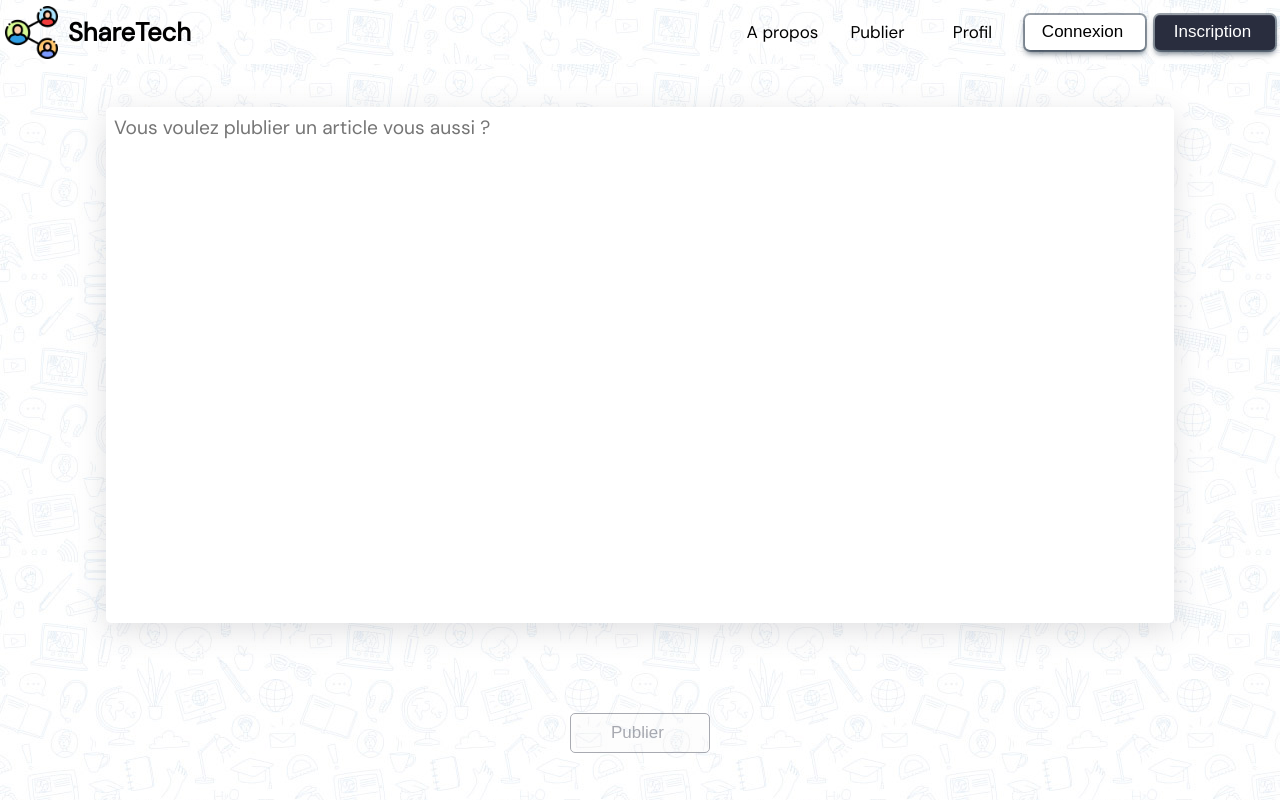
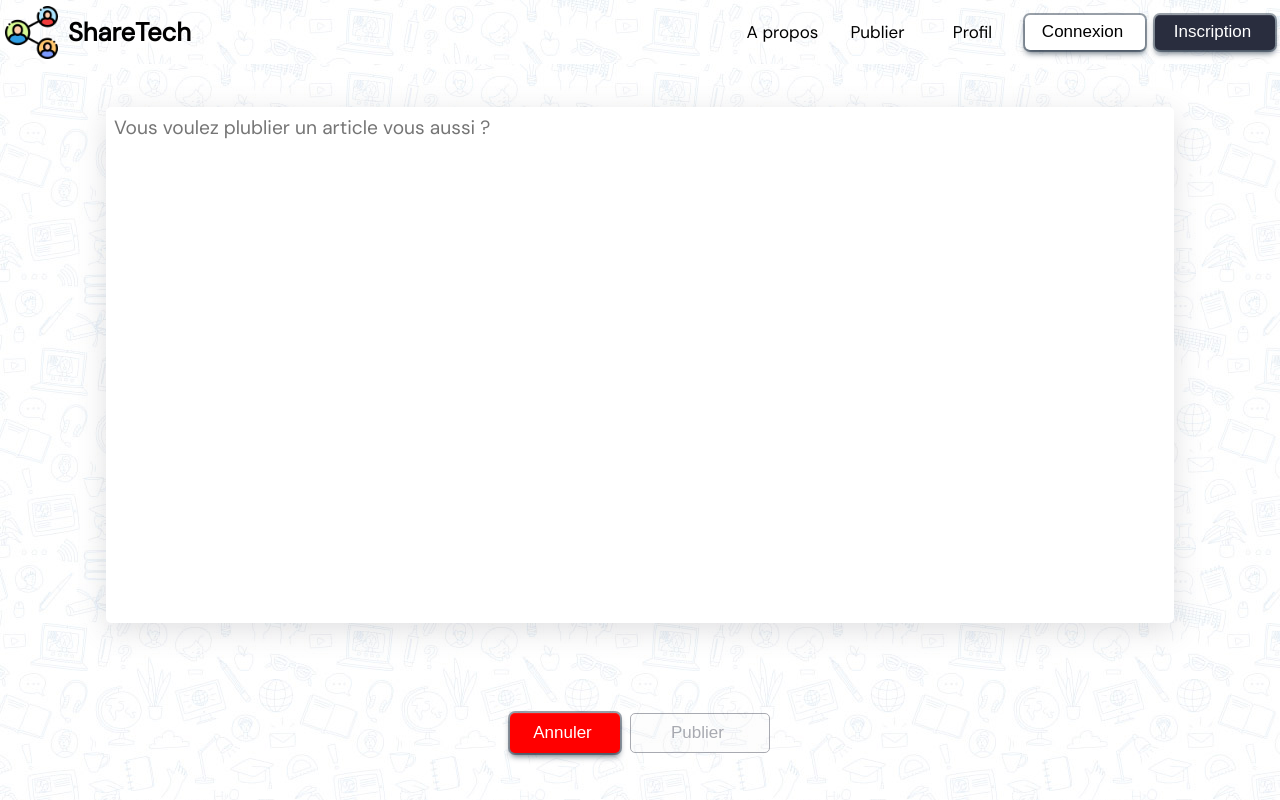
Before and after one commit to axelehrlich59/ShareTech-2.0, a React (Create React App) app in the folder FRONT/: page /Post in a window 1280 px wide. Built offline with nearby package versions, Linux system fonts and the light colour scheme.

Commit message:
Add cancel button to post

```diff
--- a/FRONT/src/components/PublishArticle/index.js
+++ b/FRONT/src/components/PublishArticle/index.js
@@ -99,6 +99,16 @@ const PublishArticle = ({
           />
           <PublicationButtonContainer role={"ContainerButton"}>
             <Button
+              text={"Annuler"}
+              textColor={"#FFFFFF"}
+              backgroundColor={"#FF0000"}
+              boxShadowIsActive={true}
+              height={"40px"}
+              width={"110px"}
+              hideBorder={true}
+              onClick={() => navigate("/", {replace: true})}
+            />
+            <Button
               text={"Publier"}
               textColor={"#292D3E"}
               borderColor={"#292D3E"}
```
